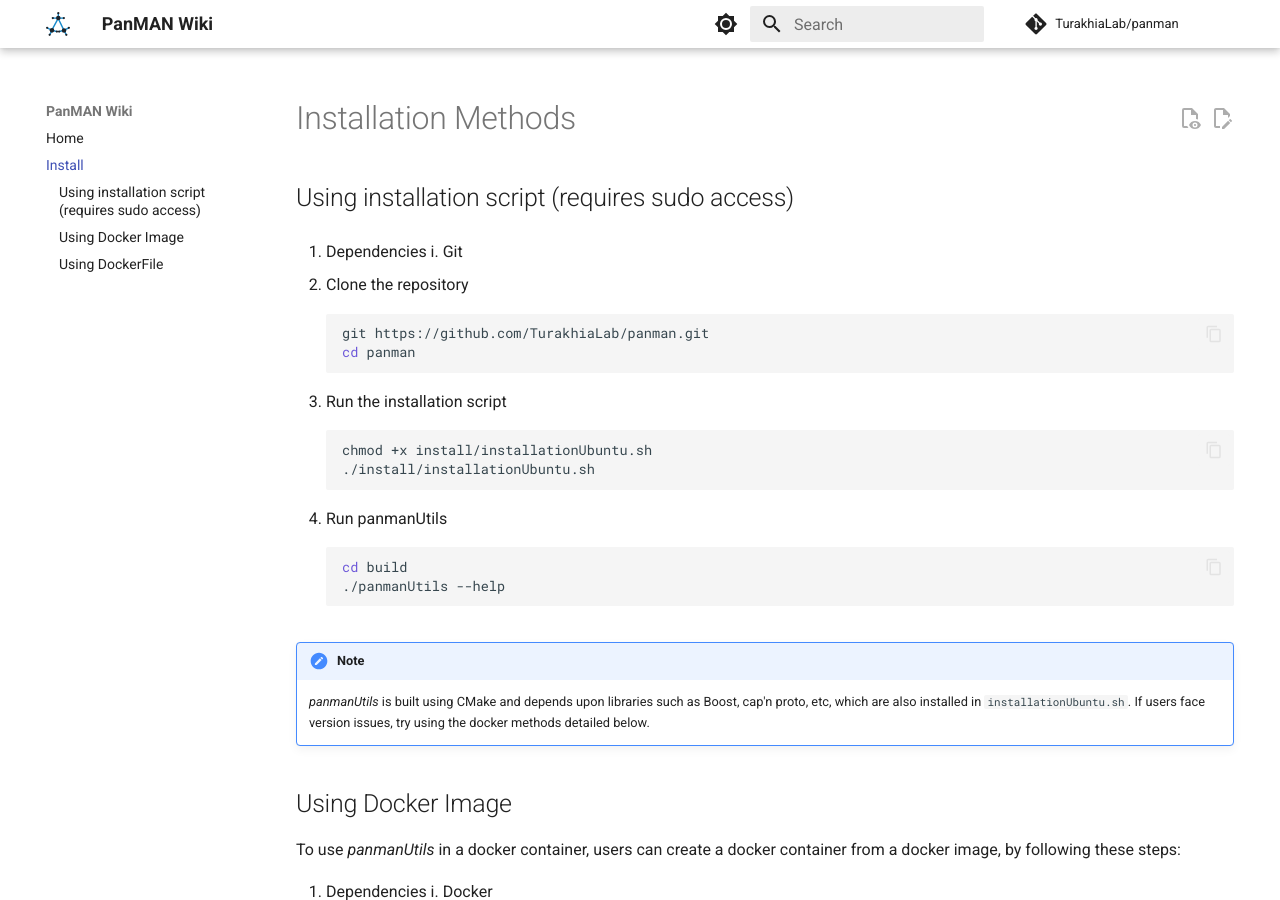
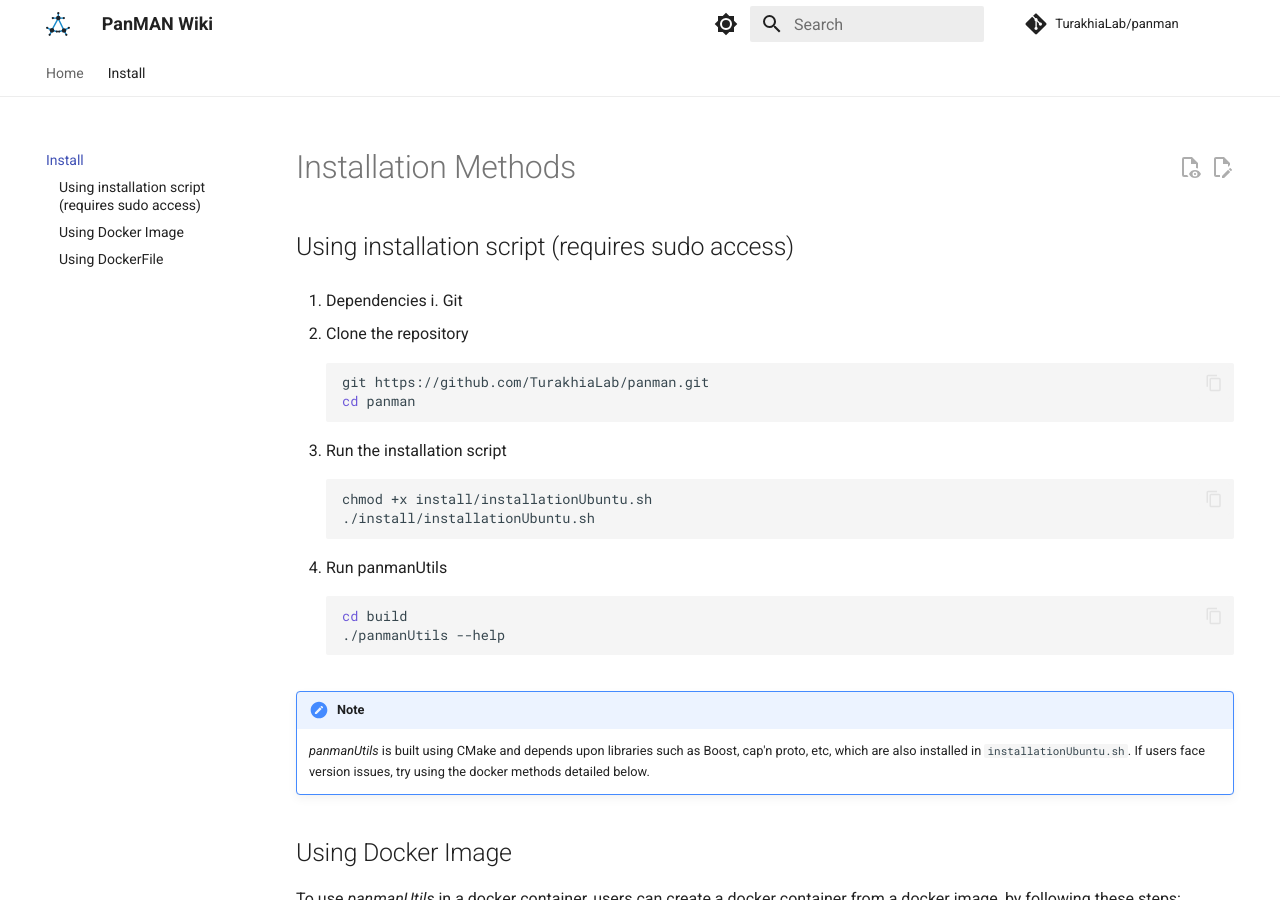
Before and after one commit to TurakhiaLab/panman, an MkDocs documentation site: the page built from docs/install.md, in a window 1280 px wide and 900 px high. Built offline with MkDocs 1.6.1 and Material for MkDocs 9.7.7, drawn with Linux system fonts in a browser that asks for light colours; comment, search, counter and statistics services are not loaded.

Commit message:
improving aesthetics

```diff
--- a/mkdocs.yml
+++ b/mkdocs.yml
@@ -13,7 +13,7 @@
     - content.tooltips
     - navigation.footer
     - navigation.expand
-    - navigation.tabs.sticky
+    # - navigation.tabs.sticky
     - navigation.instant.prefetch
     - navigation.tracking
     - search.highlight
@@ -21,6 +21,11 @@
     - search.suggest
     - toc.follow
     - toc.integrate
+    - navigation.tabs
+    - navigation.sections
+    - navigation.path
+    - navigation.top
+    - content.tabs.link
   language: en
   palette:
     - scheme: default
```
